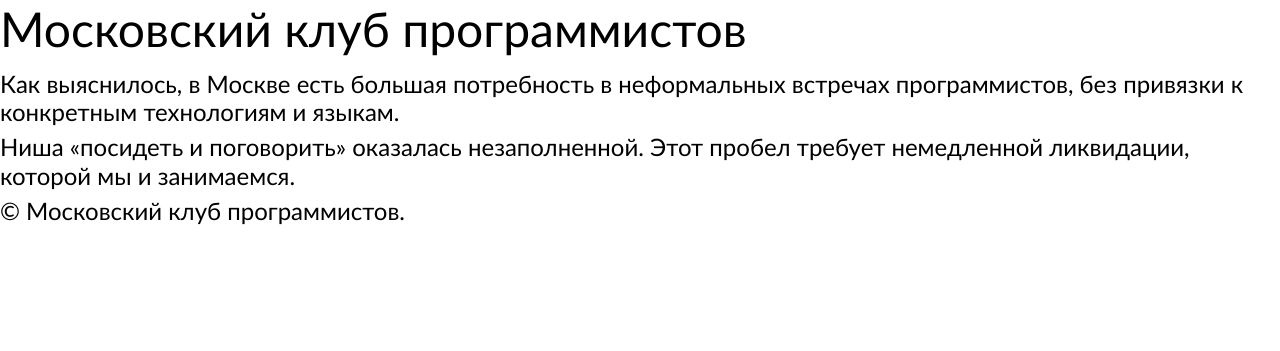
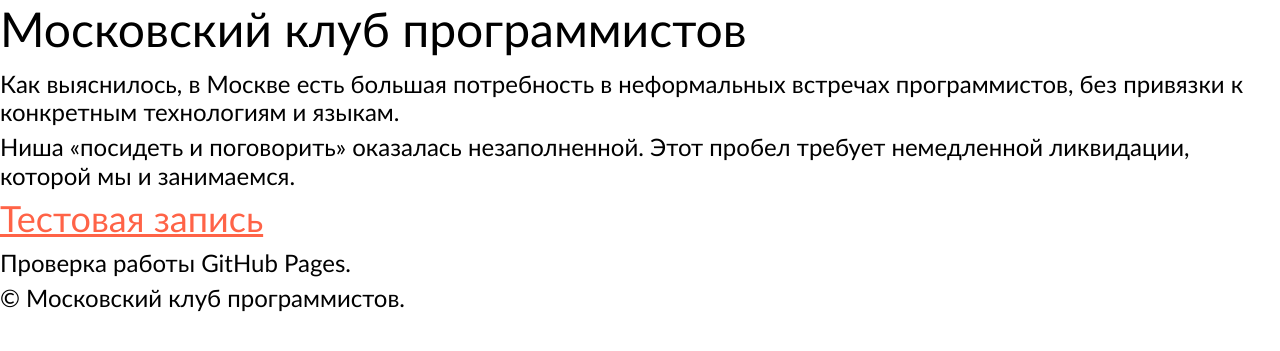
Before and after one commit to baur/Jekyll, a Jekyll site: the page built from index.md, in a window 1280 px wide. Shown: the top 351 px of the page. Built offline with Jekyll 4.4.1, drawn with Linux system fonts in a browser that asks for light colours.

Commit message:
init posts

```diff
--- /dev/null
+++ b/_posts/2020-07-21-first-post.md
@@ -0,0 +1,10 @@
+---
+layout: default
+title: Тестовая запись
+---
+
+Проверка работы GitHub Pages.
+
+<!--more-->
+
+Создали тестовую запись.
--- a/index.md
+++ b/index.md
@@ -9,3 +9,8 @@ excerpt: Тяжела и неказиста жизнь простого прог
 
 Ниша «посидеть и поговорить» оказалась незаполненной.
 Этот пробел требует немедленной ликвидации, которой мы и занимаемся.
+
+{% for post in site.posts %}
+  <h2><a href="{{ post.url }}">{{ post.title }}</a></h2>
+  {{ post.excerpt }}
+{% endfor %}
```
